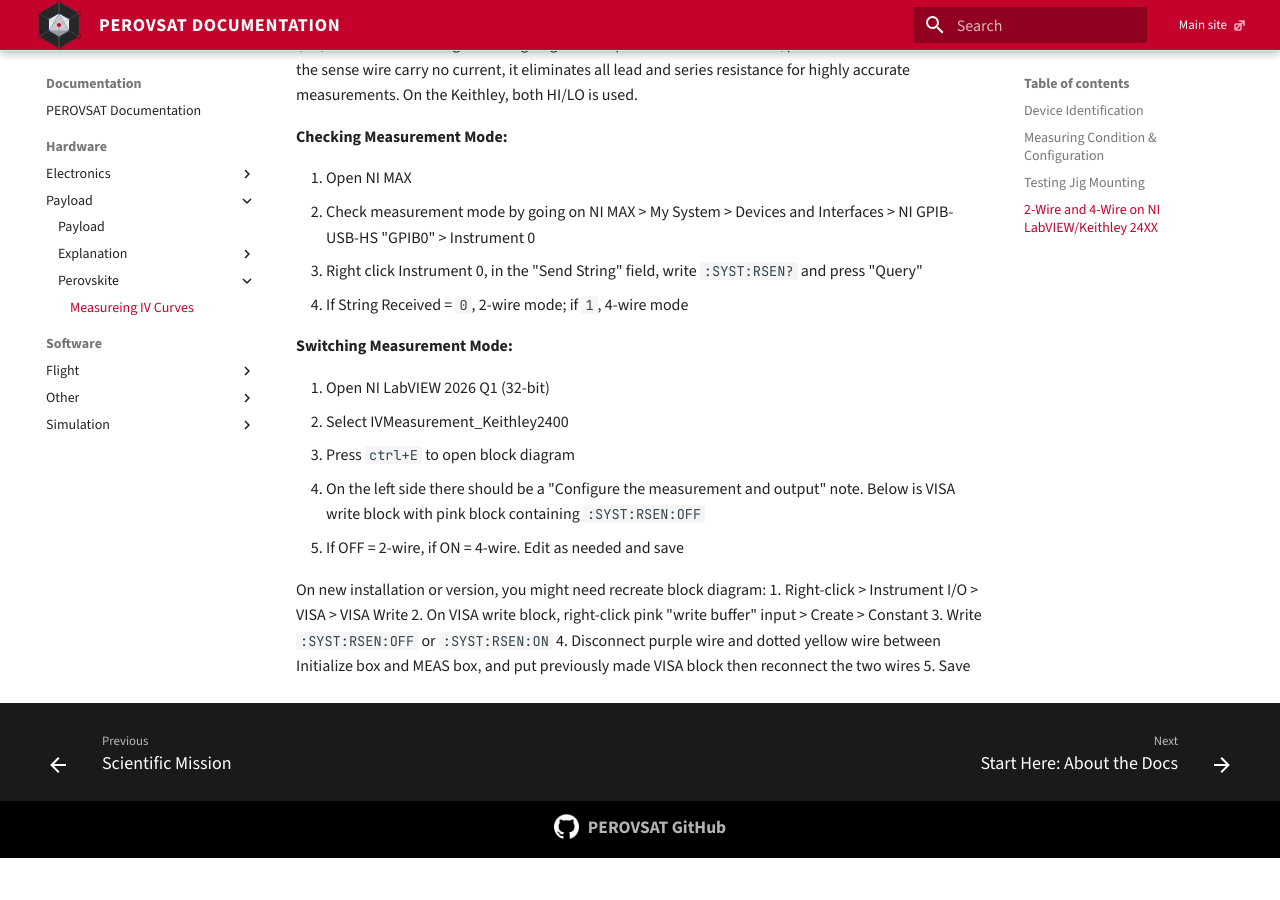
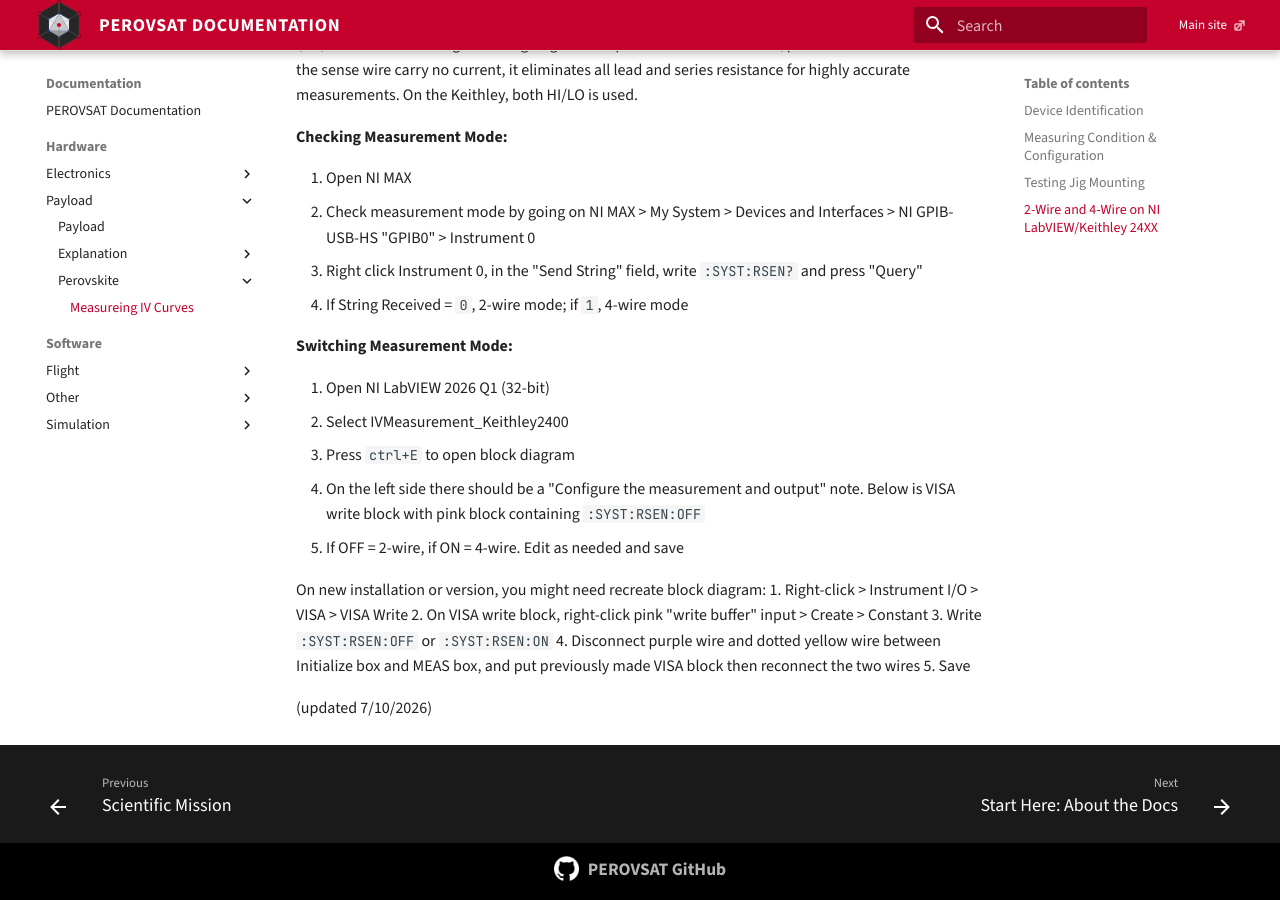
Before and after one commit to PEROVSAT/perovsat.github.io, an MkDocs documentation site: the page built from docs/content/hardware/payload/perovskite/IV curve sweeping.md, in a window 1280 px wide and 900 px high, scrolled down 2104 px. Built offline with MkDocs 1.6.1 and Material for MkDocs 9.7.7, drawn with Linux system fonts in a browser that asks for light colours; before the commit the page ends 2962 px from its top, so only the background shows below that.

Commit message:
Update IV curve sweeping.md

```diff
--- a/docs/content/hardware/payload/perovskite/IV curve sweeping.md
+++ b/docs/content/hardware/payload/perovskite/IV curve sweeping.md
@@ -83,3 +83,5 @@ On new installation or version, you might need recreate block diagram:
 3. Write `:SYST:RSEN:OFF` or `:SYST:RSEN:ON`
 4. Disconnect purple wire and dotted yellow wire between Initialize box and MEAS box, and put previously made VISA block then reconnect the two wires
 5. Save
+
+(updated 7/10/2026)
```
